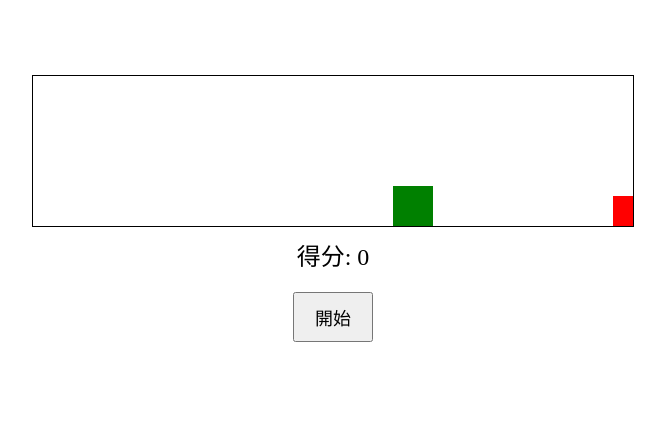
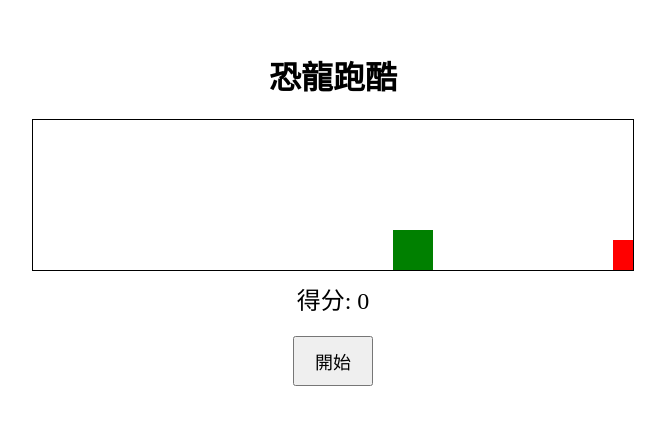
Before and after one commit to aitwg/dinorun, a plain HTML site: page index.html in a window 1280 px wide. Shown: the part 187-612 px from the top of the page, without its empty margins (307-972 px from the left). Drawn offline with Linux system fonts and the light colour scheme.

Commit message:
Update index.html

```diff
--- a/index.html
+++ b/index.html
@@ -2,11 +2,12 @@
 <html lang="zh">
 <head>
     <meta charset="UTF-8">
-    <meta name="viewport" content="width=device-width, initial-scale=1.0">
+    <meta name="viewport" content="width=device-width, initial-scale=1.0, maximum-scale=1.0, user-scalable=no">
     <title>恐龍跑酷</title>
     <link rel="stylesheet" href="style.css">
 </head>
 <body>
+    <h1>恐龍跑酷</h1>
     <div id="game">
         <div id="dino"></div>
         <div id="cactus"></div>
```
